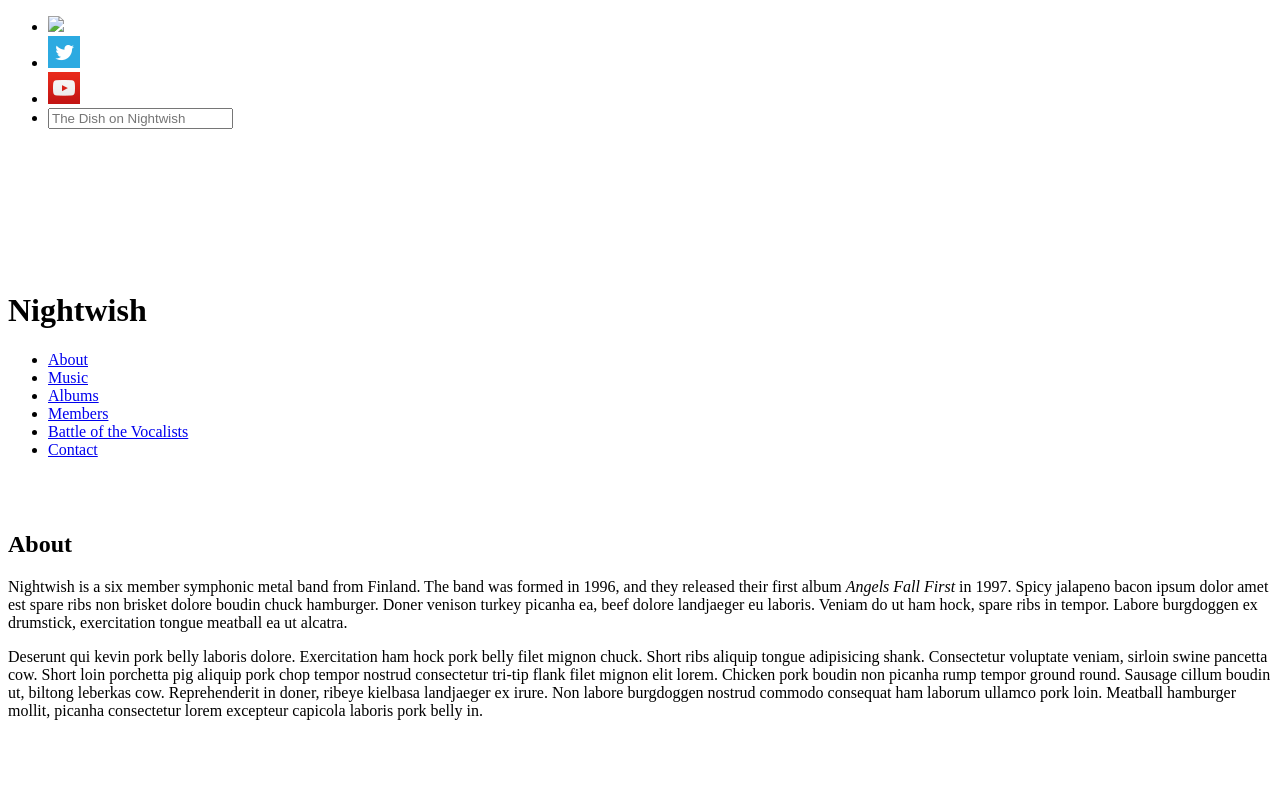
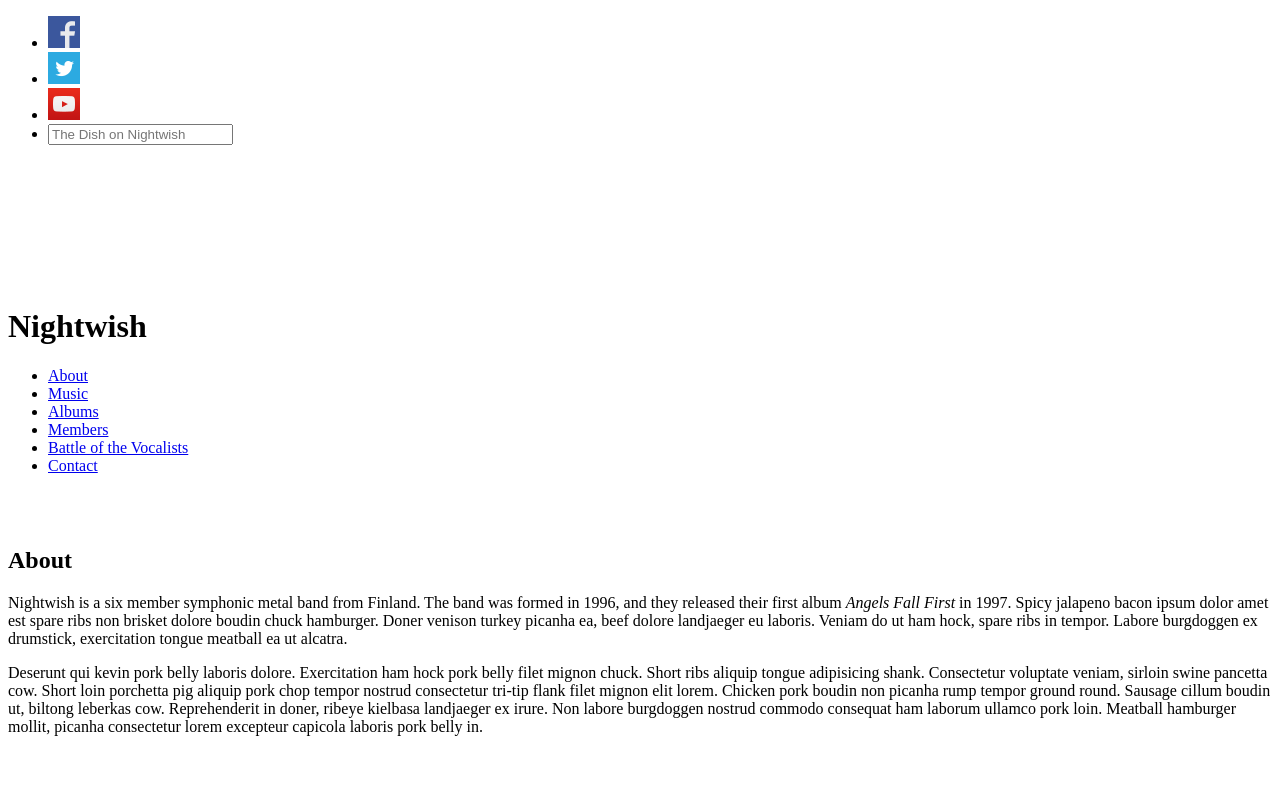
Before and after one commit to mhoelzer/nightwish, a website: page index.html in a window 1280 px wide. Shown: the top 800 px of the page. Drawn offline with Linux system fonts and the light colour scheme; the site is published under a folder, as on GitHub Pages, so addresses that start at the root find nothing; a web font is replaced by a local one.

Commit message:
/ and html

```diff
--- a/index.html
+++ b/index.html
@@ -11,7 +11,7 @@
 				<!-- search and social media (put their stuff) header -->
 				<nav id="socialmedia">
 					<ul>
-						<li><a href="https://www.facebook.com/nightwish" target="_blank"><img src="/imgproject/facebook.png"></a></li>
+						<li><a href="https://www.facebook.com/nightwish" target="_blank"><img src="./imgproject/facebook.png"></a></li>
 						<li><a href="https://twitter.com/nightwishband" target="_blank"><img src="./imgproject/twitter.png"></a></li>
 						<li><a href="https://www.youtube.com/channel/UCQplaZZ2mv8fo8Zd-1hQPzg" target="_blank"><img src="./imgproject/youtube.png"></a></li>
 						<li><input type="text" name="search" placeholder="The Dish on Nightwish"></li>
--- a/index.js
+++ b/index.js
@@ -2,7 +2,7 @@
 var app = express();
 var http = require('http').Server(app);
 
-app.use(express.static(__dirname + '/public/'));
+app.use(express.static(__dirname + '/public'));
 
 app.get('/', function(req, res){
 	res.sendFile(__dirname + '/index.html');
```
